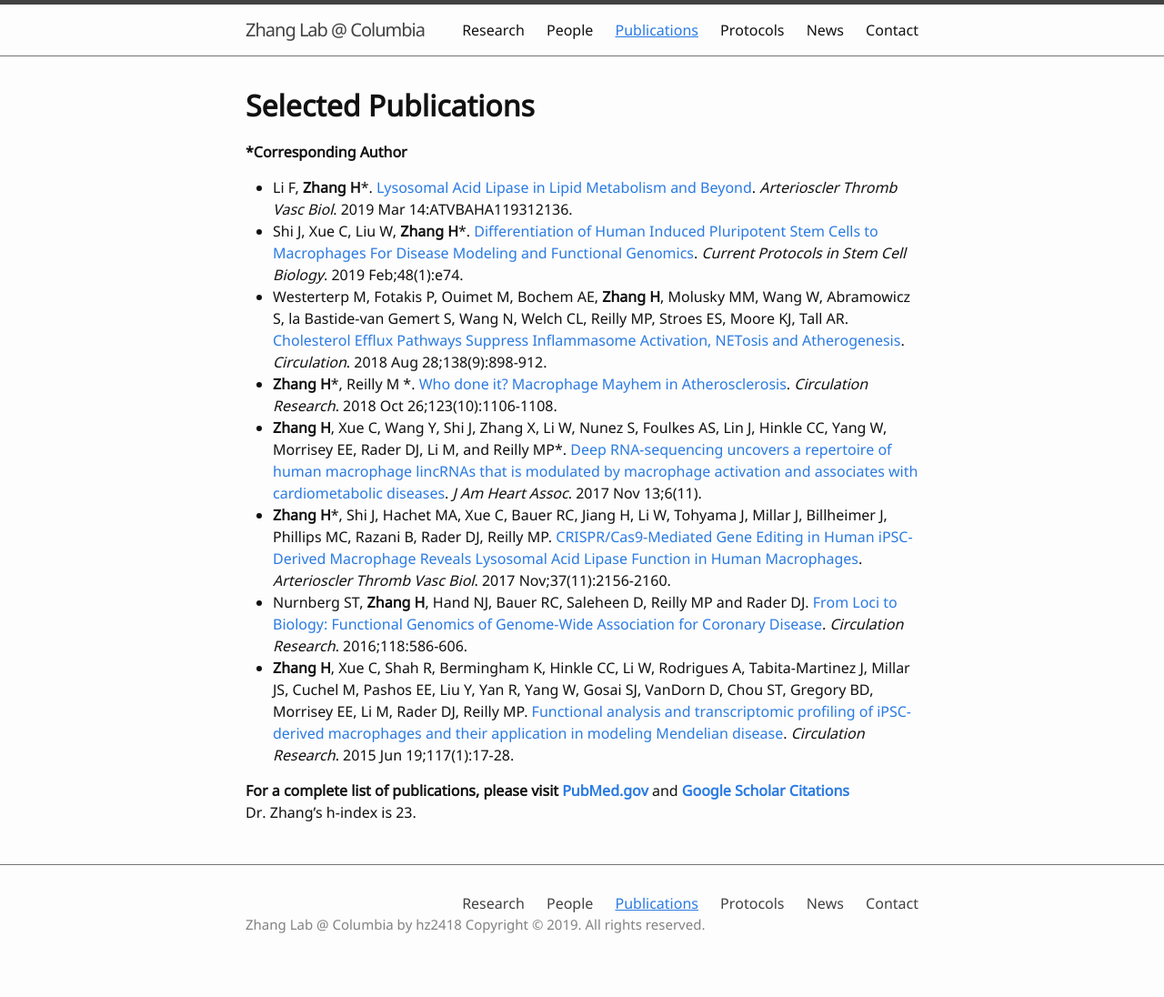
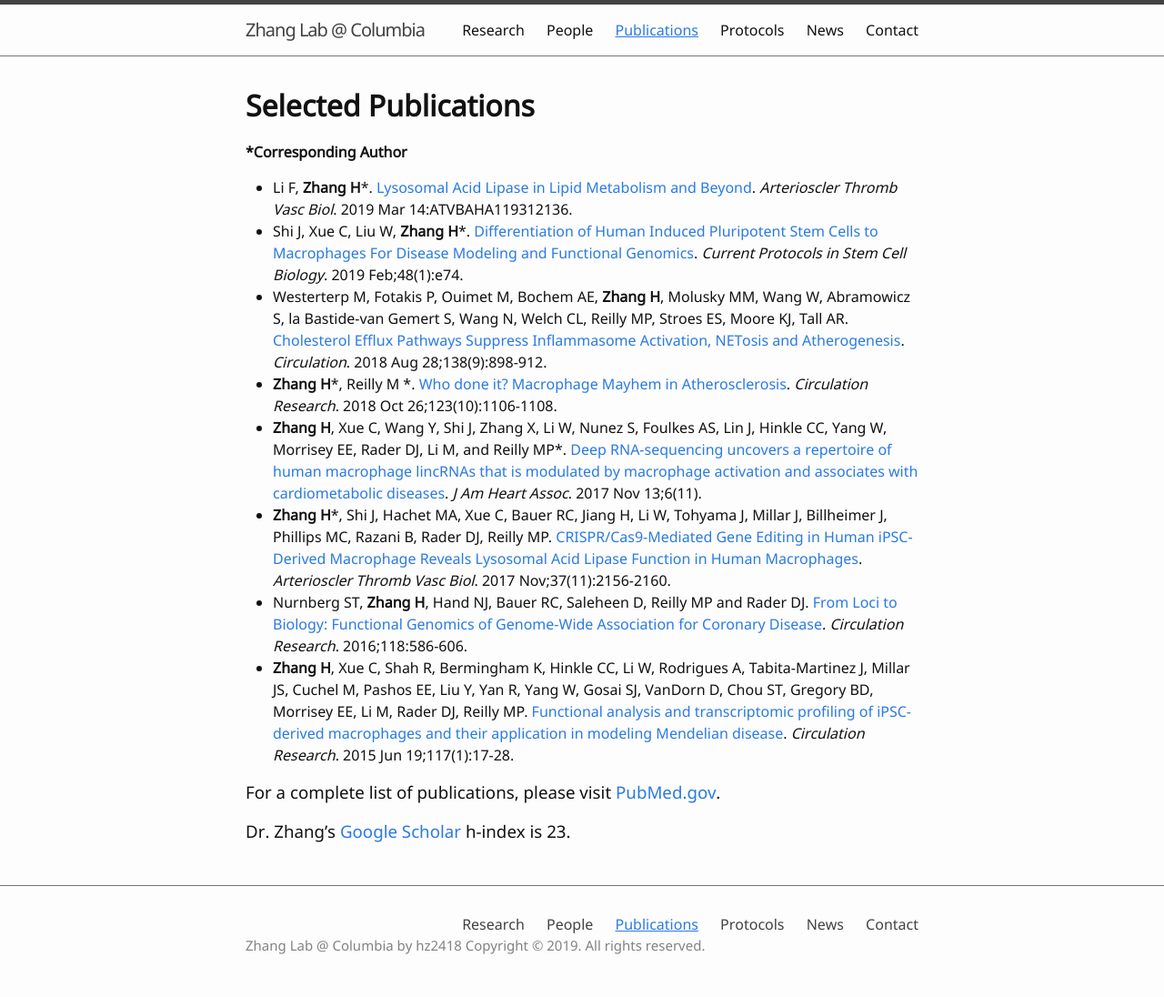
Before and after one commit to hanruizhang/zhanglab, a Jekyll site: the page built from 3_Publications.md, in a window 1280 px wide. Shown: the whole page at 91% size. Built offline with Jekyll 4.4.1, drawn with Linux system fonts in a browser that asks for light colours; before the commit the page ends 1073 px from its top, so only the background shows below that.

Commit message:
Update 3_Publications.md

```diff
--- a/3_Publications.md
+++ b/3_Publications.md
@@ -18,5 +18,5 @@ nav: true
 
 
 
-**For a complete list of publications, please visit [PubMed.gov](https://www.ncbi.nlm.nih.gov/myncbi/browse/collection/48301642/?sort=date&direction=descending)** and **[Google Scholar Citations](https://scholar.google.com/citations?hl=en&view_op=list_works&gmla=AJsN-F7X1CyDapGJzdDnDEe-E6DBE-s9JXz75DhHIyt_My4-7-Wn2Wnu4b-6_TQeAP1WK597WTCf8wKOrbZVy3KNB0Hm5Kw6Hw&user=20tuWCkAAAAJ)**
-Dr. Zhang's h-index is 23.
+### For a complete list of publications, please visit [PubMed.gov](https://www.ncbi.nlm.nih.gov/myncbi/browse/collection/48301642/?sort=date&direction=descending).
+### Dr. Zhang's [Google Scholar](https://scholar.google.com/citations?hl=en&view_op=list_works&gmla=AJsN-F7X1CyDapGJzdDnDEe-E6DBE-s9JXz75DhHIyt_My4-7-Wn2Wnu4b-6_TQeAP1WK597WTCf8wKOrbZVy3KNB0Hm5Kw6Hw&user=20tuWCkAAAAJ) h-index is 23.
```
